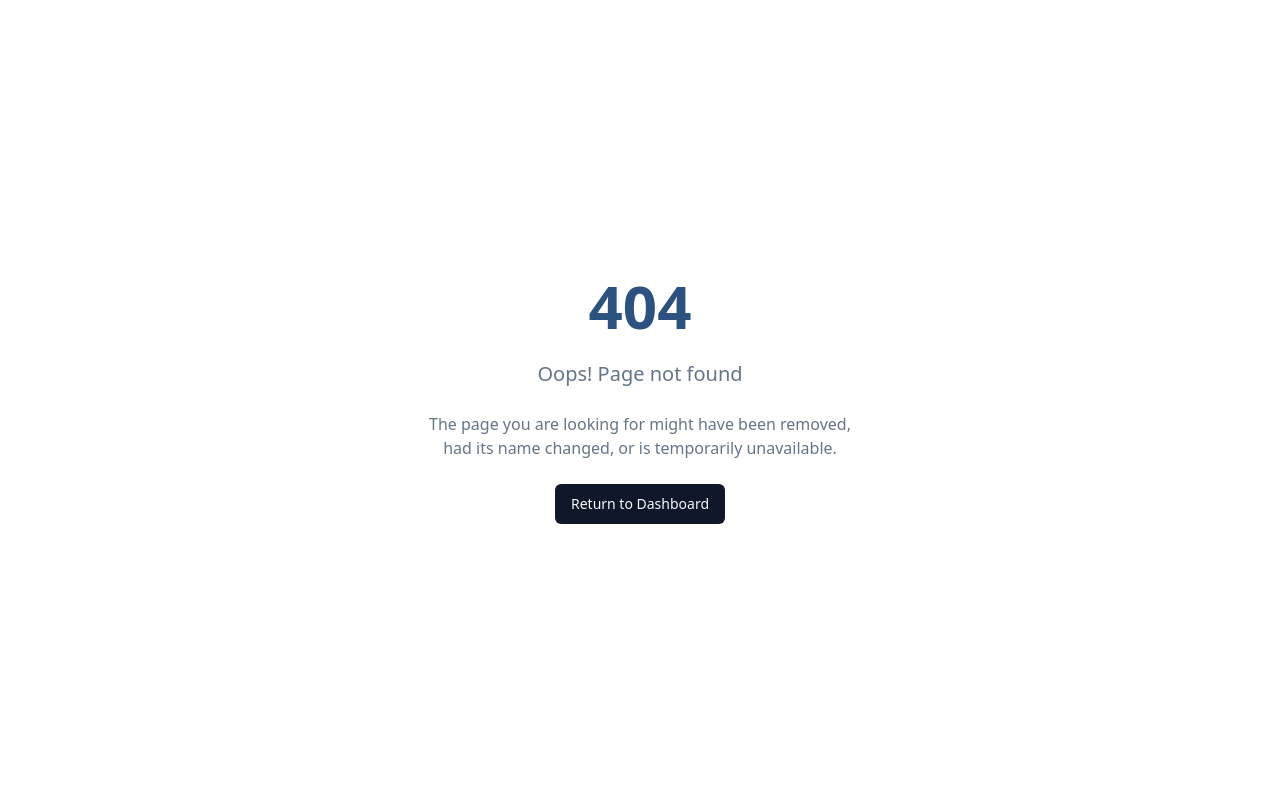
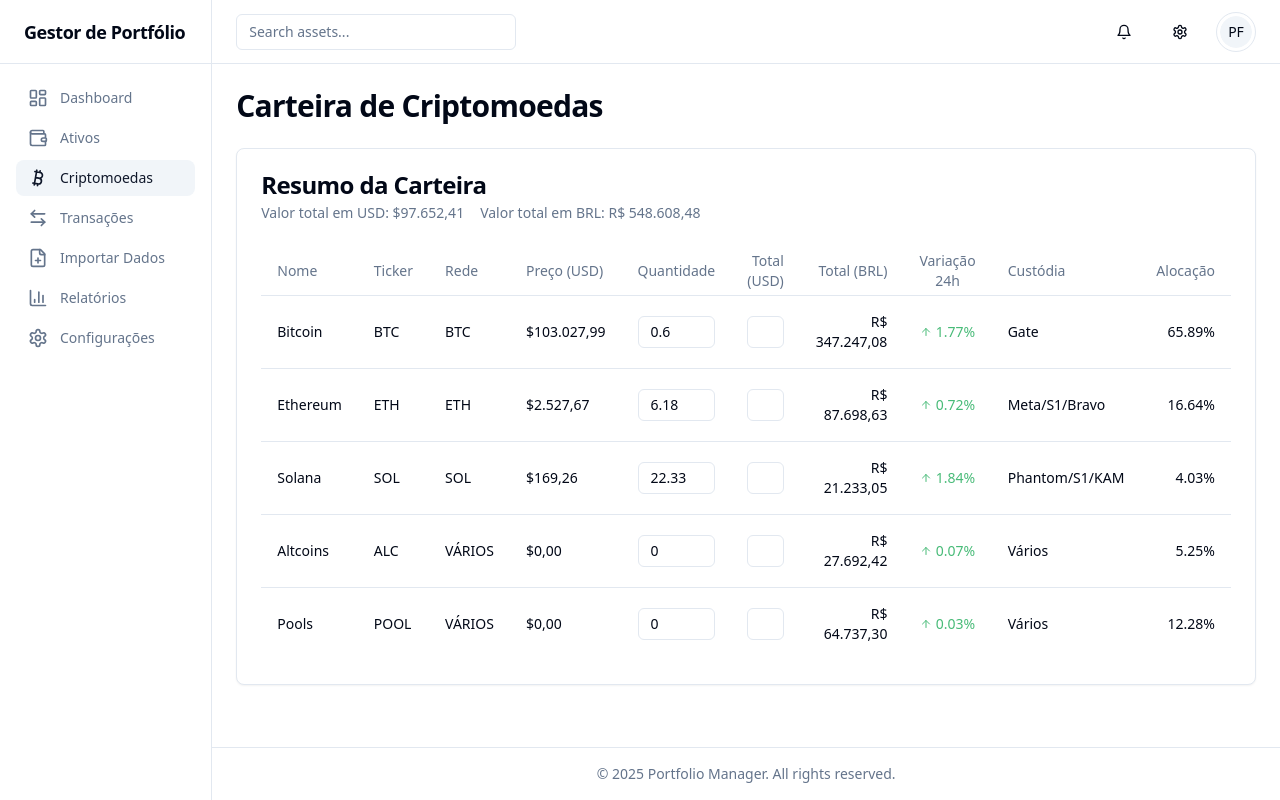
Before and after one commit to Gjacks1978/carteira-fluente-dashboard, a React (Vite) app: page /crypto in a window 1280 px wide. Before the commit this address had no page. Built offline with nearby package versions, Linux system fonts and the light colour scheme.

Commit message:
Feat: Add crypto portfolio subpage
- Implemented a crypto portfolio subpage in Portuguese.
- Allows direct value editing in the value fields.
- Uses data from the provided image.

```diff
--- a/src/App.tsx
+++ b/src/App.tsx
@@ -7,6 +7,7 @@ import { BrowserRouter, Routes, Route } from "react-router-dom";
 import DashboardLayout from "./pages/DashboardLayout";
 import Index from "./pages/Index";
 import AssetsPage from "./pages/AssetsPage";
+import CriptoPage from "./pages/CriptoPage";
 import ImportPage from "./pages/ImportPage";
 import TransactionsPage from "./pages/TransactionsPage";
 import ReportsPage from "./pages/ReportsPage";
@@ -25,6 +26,7 @@ const App = () => (
           <Route path="/" element={<DashboardLayout />}>
             <Route index element={<Index />} />
             <Route path="assets" element={<AssetsPage />} />
+            <Route path="crypto" element={<CriptoPage />} />
             <Route path="transactions" element={<TransactionsPage />} />
             <Route path="import" element={<ImportPage />} />
             <Route path="reports" element={<ReportsPage />} />
--- a/src/components/layout/Navigation.tsx
+++ b/src/components/layout/Navigation.tsx
@@ -10,6 +10,7 @@ import {
   Wallet,
   ArrowLeftRight,
   Settings,
+  Bitcoin,
 } from "lucide-react";
 
 interface NavItemProps {
@@ -41,7 +42,7 @@ export function Navigation() {
     <div className="flex w-64 flex-col border-r bg-background">
       <div className="flex h-16 items-center border-b px-6">
         <h2 className="text-lg font-semibold tracking-tight">
-          Portfolio Manager
+          Gestor de Portfólio
         </h2>
       </div>
       <nav className="flex-1 overflow-auto py-4 px-4">
@@ -53,27 +54,32 @@ export function Navigation() {
           />
           <NavItem
             to="/assets"
-            label="Assets"
+            label="Ativos"
             icon={<Wallet className="h-5 w-5" />}
           />
           <NavItem
+            to="/crypto"
+            label="Criptomoedas"
+            icon={<Bitcoin className="h-5 w-5" />}
+          />
+          <NavItem
             to="/transactions"
-            label="Transactions"
+            label="Transações"
             icon={<ArrowLeftRight className="h-5 w-5" />}
           />
           <NavItem
             to="/import"
-            label="Import Data"
+            label="Importar Dados"
             icon={<FilePlus className="h-5 w-5" />}
           />
           <NavItem
             to="/reports"
-            label="Reports"
+            label="Relatórios"
             icon={<BarChart3 className="h-5 w-5" />}
           />
           <NavItem
             to="/settings"
-            label="Settings"
+            label="Configurações"
             icon={<Settings className="h-5 w-5" />}
           />
         </div>
--- /dev/null
+++ b/src/pages/CriptoPage.tsx
@@ -0,0 +1,156 @@
+
+import { useState } from "react";
+import { Card, CardContent, CardDescription, CardHeader, CardTitle } from "@/components/ui/card";
+import { Input } from "@/components/ui/input";
+import {
+  Table,
+  TableBody,
+  TableCell,
+  TableHead,
+  TableHeader,
+  TableRow,
+} from "@/components/ui/table";
+import { Badge } from "@/components/ui/badge";
+import { ArrowDown, ArrowUp } from "lucide-react";
+
+interface CriptoAsset {
+  id: string;
+  name: string;
+  ticker: string;
+  network: string;
+  price: number;
+  quantity: number;
+  total: number;
+  totalBRL: number;
+  change: number;
+  custodian: string;
+  allocation: number;
+}
+
+export default function CriptoPage() {
+  const [assets, setAssets] = useState<CriptoAsset[]>([
+    { id: "1", name: "Bitcoin", ticker: "BTC", network: "BTC", price: 103027.99, quantity: 0.6, total: 61810.14, totalBRL: 347247.08, change: 1.77, custodian: "Gate", allocation: 65.89 },
+    { id: "2", name: "Ethereum", ticker: "ETH", network: "ETH", price: 2527.67, quantity: 6.18, total: 15610.36, totalBRL: 87698.63, change: 0.72, custodian: "Meta/S1/Bravo", allocation: 16.64 },
+    { id: "3", name: "Solana", ticker: "SOL", network: "SOL", price: 169.26, quantity: 22.33, total: 3779.48, totalBRL: 21233.05, change: 1.84, custodian: "Phantom/S1/KAM", allocation: 4.03 },
+    { id: "4", name: "Altcoins", ticker: "ALC", network: "VÁRIOS", price: 0, quantity: 0, total: 4929.19, totalBRL: 27692.42, change: 0.07, custodian: "Vários", allocation: 5.25 },
+    { id: "5", name: "Pools", ticker: "POOL", network: "VÁRIOS", price: 0, quantity: 0, total: 11523.24, totalBRL: 64737.30, change: 0.03, custodian: "Vários", allocation: 12.28 },
+  ]);
+
+  const totalPortfolio = assets.reduce((sum, asset) => sum + asset.total, 0);
+  const totalPortfolioBRL = assets.reduce((sum, asset) => sum + asset.totalBRL, 0);
+
+  const handleChangeQuantity = (id: string, newQuantity: number) => {
+    setAssets(assets.map(asset => {
+      if (asset.id === id) {
+        const newTotal = newQuantity * asset.price;
+        const newTotalBRL = newTotal * 5.62; // Taxa de câmbio fixa para exemplo
+        return {
+          ...asset,
+          quantity: newQuantity,
+          total: parseFloat(newTotal.toFixed(2)),
+          totalBRL: parseFloat(newTotalBRL.toFixed(2))
+        };
+      }
+      return asset;
+    }));
+  };
+
+  const handleChangeTotal = (id: string, newTotal: number) => {
+    setAssets(assets.map(asset => {
+      if (asset.id === id) {
+        const newQuantity = asset.price > 0 ? newTotal / asset.price : 0;
+        const newTotalBRL = newTotal * 5.62; // Taxa de câmbio fixa para exemplo
+        return {
+          ...asset,
+          quantity: parseFloat(newQuantity.toFixed(8)),
+          total: newTotal,
+          totalBRL: parseFloat(newTotalBRL.toFixed(2))
+        };
+      }
+      return asset;
+    }));
+  };
+
+  return (
+    <div className="space-y-6">
+      <div className="flex items-center justify-between">
+        <h1 className="text-3xl font-bold tracking-tight">Carteira de Criptomoedas</h1>
+      </div>
+
+      <Card>
+        <CardHeader>
+          <CardTitle>Resumo da Carteira</CardTitle>
+          <CardDescription>
+            Valor total em USD: ${totalPortfolio.toLocaleString('pt-BR', { minimumFractionDigits: 2, maximumFractionDigits: 2 })}
+            <span className="ml-4">
+              Valor total em BRL: R$ {totalPortfolioBRL.toLocaleString('pt-BR', { minimumFractionDigits: 2, maximumFractionDigits: 2 })}
+            </span>
+          </CardDescription>
+        </CardHeader>
+        <CardContent>
+          <Table>
+            <TableHeader>
+              <TableRow>
+                <TableHead>Nome</TableHead>
+                <TableHead>Ticker</TableHead>
+                <TableHead>Rede</TableHead>
+                <TableHead>Preço (USD)</TableHead>
+                <TableHead>Quantidade</TableHead>
+                <TableHead className="text-right">Total (USD)</TableHead>
+                <TableHead className="text-right">Total (BRL)</TableHead>
+                <TableHead className="text-center">Variação 24h</TableHead>
+                <TableHead>Custódia</TableHead>
+                <TableHead className="text-right">Alocação</TableHead>
+              </TableRow>
+            </TableHeader>
+            <TableBody>
+              {assets.map((asset) => (
+                <TableRow key={asset.id}>
+                  <TableCell className="font-medium">{asset.name}</TableCell>
+                  <TableCell>{asset.ticker}</TableCell>
+                  <TableCell>{asset.network}</TableCell>
+                  <TableCell>
+                    ${asset.price.toLocaleString('pt-BR', { minimumFractionDigits: 2, maximumFractionDigits: 2 })}
+                  </TableCell>
+                  <TableCell>
+                    <Input
+                      type="number"
+                      value={asset.quantity}
+                      onChange={(e) => handleChangeQuantity(asset.id, parseFloat(e.target.value) || 0)}
+                      className="max-w-24 h-8"
+                      step="0.00000001"
+                    />
+                  </TableCell>
+                  <TableCell className="text-right">
+                    <Input
+                      type="number"
+                      value={asset.total}
+                      onChange={(e) => handleChangeTotal(asset.id, parseFloat(e.target.value) || 0)}
+                      className="max-w-28 h-8 text-right"
+                      step="0.01"
+                    />
+                  </TableCell>
+                  <TableCell className="text-right">
+                    R$ {asset.totalBRL.toLocaleString('pt-BR', { minimumFractionDigits: 2, maximumFractionDigits: 2 })}
+                  </TableCell>
+                  <TableCell className="text-center">
+                    <span className={`flex items-center justify-center ${asset.change >= 0 ? "text-finance-green" : "text-finance-red"}`}>
+                      {asset.change >= 0 ? (
+                        <ArrowUp className="mr-1 h-3 w-3" />
+                      ) : (
+                        <ArrowDown className="mr-1 h-3 w-3" />
+                      )}
+                      {Math.abs(asset.change)}%
+                    </span>
+                  </TableCell>
+                  <TableCell>{asset.custodian}</TableCell>
+                  <TableCell className="text-right">{asset.allocation}%</TableCell>
+                </TableRow>
+              ))}
+            </TableBody>
+          </Table>
+        </CardContent>
+      </Card>
+    </div>
+  );
+}
```
